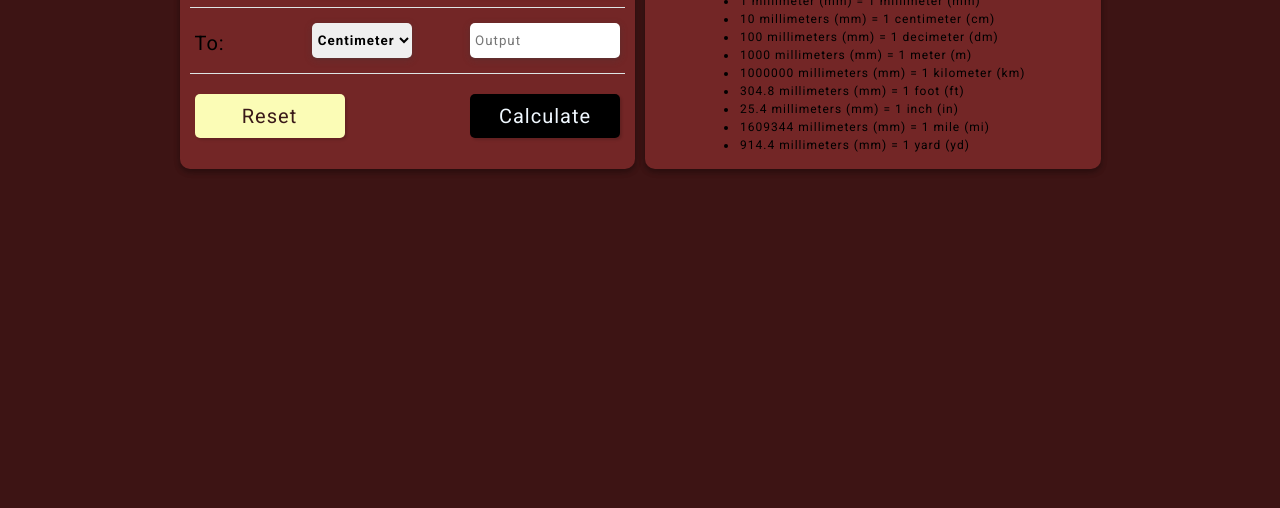
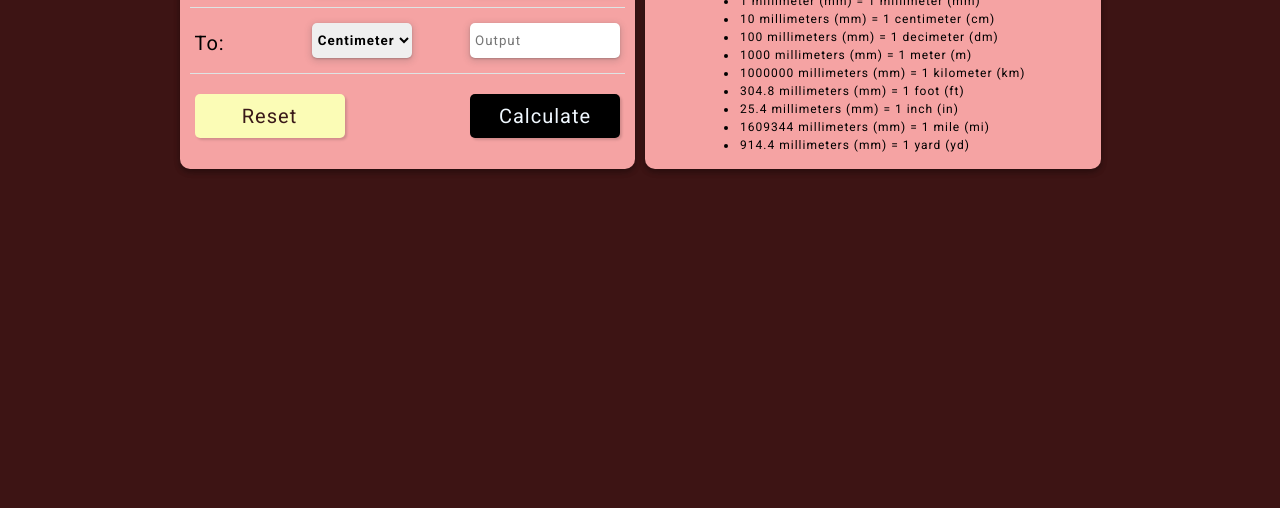
Before and after one commit to saranthecoder/calc, a plain HTML site: page index.html in a window 1280 px wide. Shown: the part 292-800 px from the top of the page. Drawn offline with nearby package versions, Linux system fonts and the light colour scheme.

Commit message:
Update style.css

```diff
--- a/Css/style.css
+++ b/Css/style.css
@@ -134,7 +134,7 @@ body {
     width: 50%;
     padding: 10px;
     margin: 5px;
-    background: hsl(var(--main-color),50%,30%);
+    background: hsl(var(--main-color),80%,80%);
     border-radius: 10px;
     box-shadow: rgba(0, 0, 0, 0.16) 0px 3px 6px, rgba(0, 0, 0, 0.23) 0px 3px 6px;
 }
```
